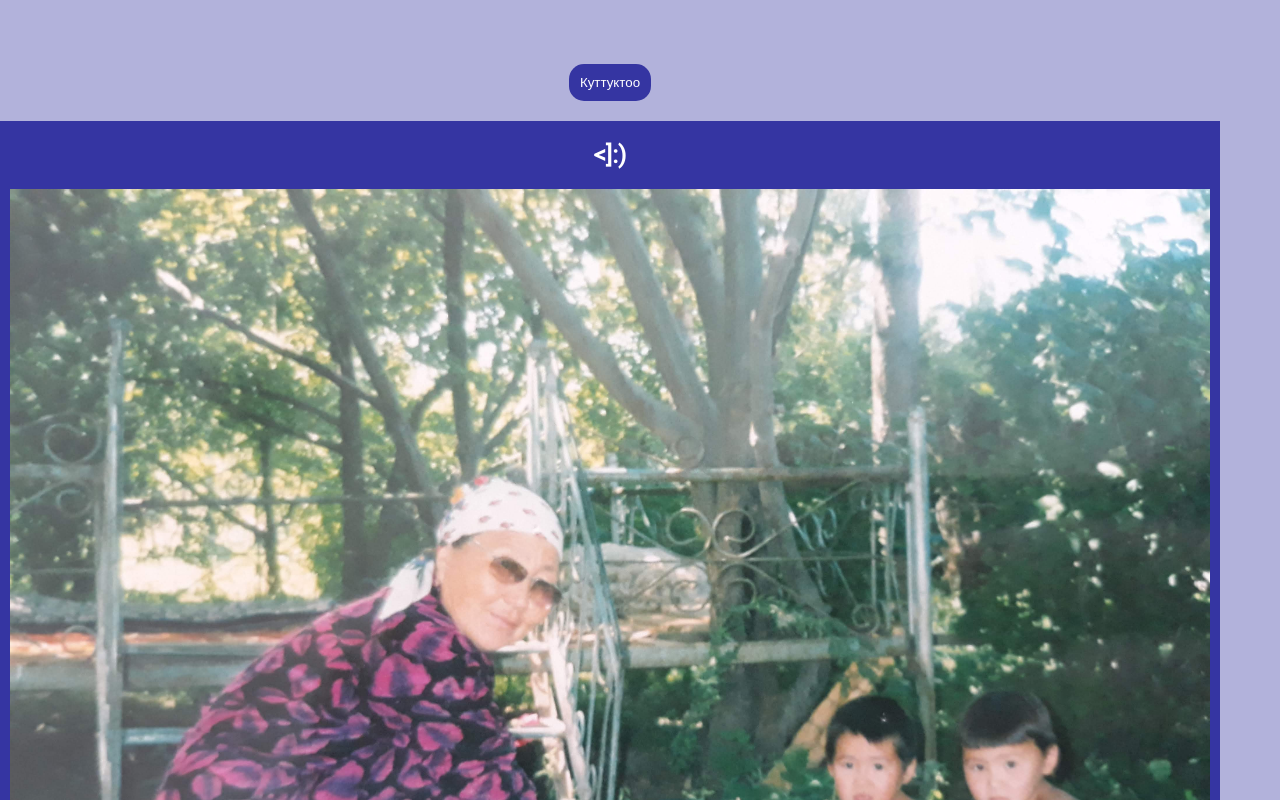
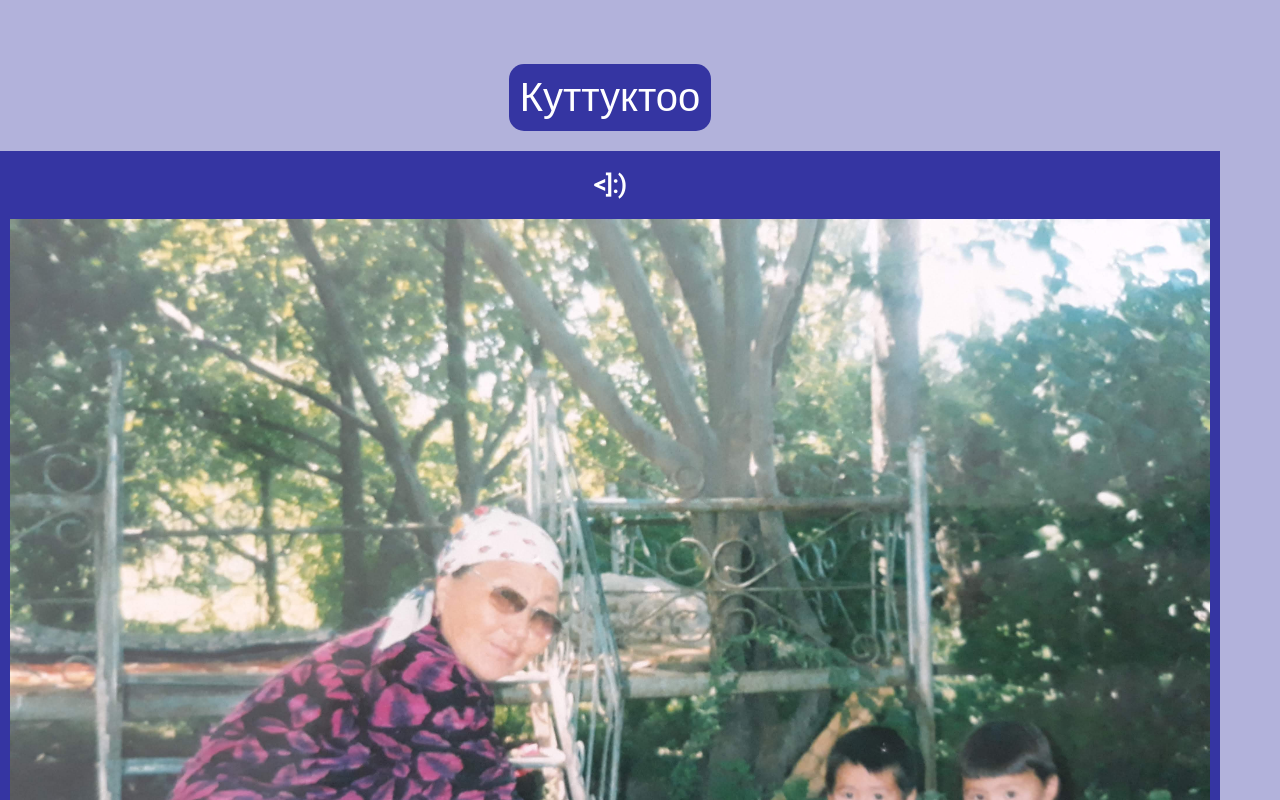
Before and after one commit to bnm94/birthday, a plain HTML site: page index.html in a window 1280 px wide. Shown: the top 800 px of the page. Drawn offline with Linux system fonts and the light colour scheme.

Commit message:
little improvements

```diff
--- a/index.css
+++ b/index.css
@@ -15,7 +15,8 @@ body {
 }
 
 button {
-	padding: 10px;
+    padding: 10px;
+    font-size: 40px;
 	background-color: rgba(0, 0, 139, 0.7);
 	border: 1px solid transparent;
 	border-radius: 15px;
@@ -49,5 +50,6 @@ button a {
     width: 100%;
 }
 .bg{
-	background-color: rgba(0, 0, 139, 0.7);
+    background-color: rgba(0, 0, 139, 0.7);
+    padding-bottom: 20px;
 }
```
